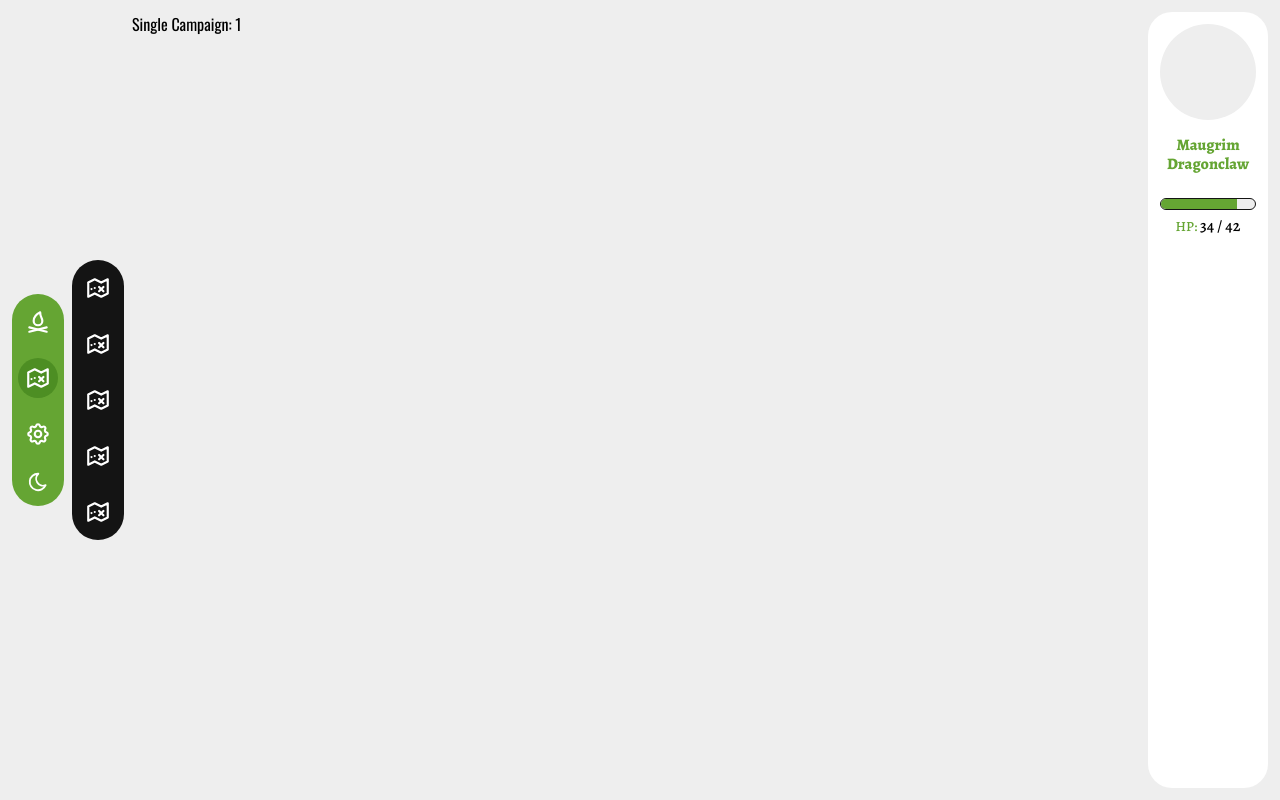
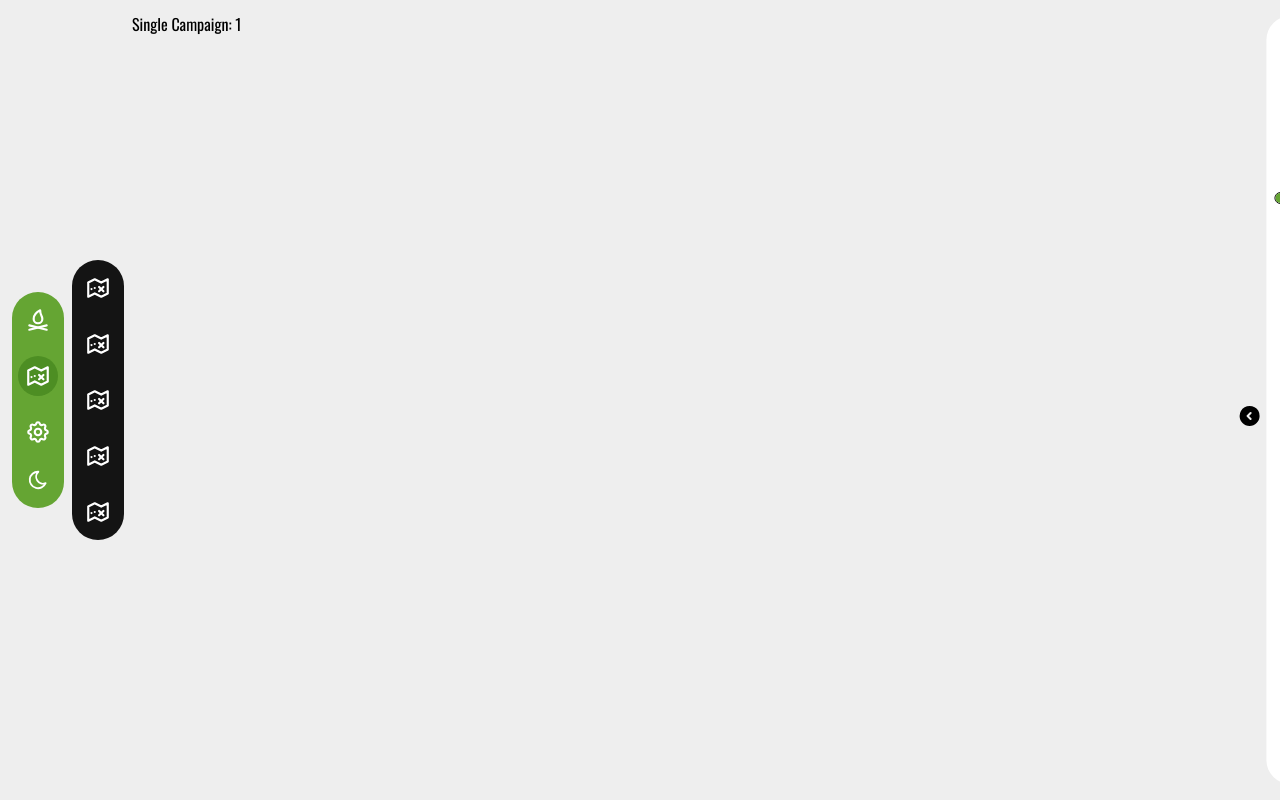
Before and after one commit to MadStoneDev/dungeon-central, a Next.js app: page /campaign/1 in a window 1280 px wide. Built offline with nearby package versions, Linux system fonts and the light colour scheme; a web font is replaced by a local one.

Commit message:
sidebar base done

```diff
--- a/src/app/(private)/campaign/[campaignId]/page.tsx
+++ b/src/app/(private)/campaign/[campaignId]/page.tsx
@@ -10,7 +10,21 @@ export default async function SingleCampaign({
   return (
     <div className={`flex h-full`}>
       <section className={`flex-1`}>Single Campaign: {campaignId}</section>
-      <CampaignSidebar />
+      <CampaignSidebar
+        hp={32}
+        hpMax={42}
+        ac={16}
+        prof={2}
+        init={10}
+        perc={10}
+        speed={30}
+        str={16}
+        dex={12}
+        con={10}
+        int={8}
+        cha={12}
+        wis={14}
+      />
     </div>
   );
 }
--- a/src/components/campaign-sidebar.tsx
+++ b/src/components/campaign-sidebar.tsx
@@ -1,14 +1,89 @@
-export default function CampaignSidebar() {
+"use client";
+
+import { useState } from "react";
+
+import {
+  BicepsFlexed,
+  Brain,
+  Footprints,
+  HeartPulse,
+  MessageCircleHeart,
+  Scale,
+} from "lucide-react";
+
+import {
+  IconCircleChevronLeft,
+  IconCircleChevronLeftFilled,
+  IconDiamondFilled,
+  IconEyeFilled,
+  IconShieldFilled,
+} from "@tabler/icons-react";
+
+interface Stats {
+  hp?: number;
+  hpMax?: number;
+  ac?: number;
+  prof?: number;
+  init?: number;
+  perc?: number;
+  speed?: number;
+  str?: number;
+  dex?: number;
+  con?: number;
+  int?: number;
+  wis?: number;
+  cha?: number;
+}
+
+export default function CampaignSidebar({
+  hp,
+  hpMax,
+  ac,
+  prof,
+  init,
+  perc,
+  speed,
+  str,
+  dex,
+  con,
+  int,
+  wis,
+  cha,
+}: Stats) {
+  // States
+  const [autohideBar, setAutohideBar] = useState(true);
+  const [hoverSidebar, setHoverSidebar] = useState(false);
+
   return (
     <section
-      className={`group p-3 flex flex-col gap-4 items-center bg-white dark:bg-neutral-800/50 rounded-3xl w-[120px] hover:w-[300px] h-full overflow-hidden transition-all duration-300 ease-in-out`}
+      className={`py-4 ${autohideBar ? (hoverSidebar ? "fixed top-0 bottom-0 right-0" : "fixed top-0 bottom-0 right-0 translate-x-[90%]") : "relative h-full"} transition-all duration-300 ease-in-out`}
     >
+      {/* Show Toggle*/}
+      <button
+        className={`absolute top-1/2 left-0 -translate-x-[110%] grid place-content-center w-7 h-8`}
+        onClick={() => setAutohideBar(!autohideBar)}
+      >
+        <IconCircleChevronLeftFilled
+          className={`${autohideBar ? "rotate-0" : "-rotate-180"} transition-all duration-300 ease-in-out`}
+        />
+      </button>
+
+      {/* Sidebar */}
+      <div
+        className={`relative h-full`}
+        onPointerEnter={() => setHoverSidebar(true)}
+        onPointerLeave={() => setHoverSidebar(false)}
+      >
+        <aside
+          className={`p-2 ${autohideBar && "mr-4"} flex flex-col gap-4 items-center h-full bg-white dark:bg-neutral-700/75 rounded-3xl w-[120px] ${hoverSidebar && "w-[300px]"} transition-all duration-300 ease-in-out`}
+        >
+          {/* Avatar */}
           <article
-        className={`w-full max-w-[120px] aspect-square rounded-full bg-tabletop-off-white dark:bg-tabletop-black overflow-hidden`}
+            className={`w-full max-w-[90px] aspect-square border-[5px] border-tabletop-off-white rounded-full bg-tabletop-off-white dark:bg-tabletop-black overflow-hidden`}
           ></article>
 
           <article
-        className={`font-serif font-extrabold text-tabletop-green text-center`}
+            className={`w-full font-serif font-extrabold text-tabletop-green text-center overflow-hidden`}
             style={{
               lineHeight: "1.2",
             }}
@@ -23,16 +98,145 @@ export default function CampaignSidebar() {
               <div
                 className={`absolute top-0 left-0 bottom-0 bg-tabletop-green transition-all duration-300 ease-in-out`}
                 style={{
-              width: `${(34 * 100) / 42}%`,
+                  width: hp && hpMax && `${(hp * 100) / hpMax}%`,
                 }}
               ></div>
             </section>
 
-        <section className={`font-serif font-medium`}>
-          <span className={`text-sm text-tabletop-green`}>HP: </span>
-          <span>34</span> / 42
+            {hp && hpMax && (
+              <section
+                className={`flex items-center gap-2 font-serif font-medium`}
+              >
+                <span className={`text-sm text-tabletop-green`}>HP:</span>
+                <p>
+                  <span>{hp}</span> / {hpMax}
+                </p>
+              </section>
+            )}
+          </article>
+
+          {/* Main Stats */}
+          <article
+            className={`mt-4 grid grid-cols-3 w-full max-w-[200px] font-serif text-xl font-bold transition-all duration-300 ease-in-out`}
+          >
+            {/* Armor Class */}
+            <section
+              className={`flex flex-col items-center gap-0 w-full`}
+              title={`Armor Class`}
+            >
+              <IconShieldFilled size={25} />
+              <span>{ac}</span>
+            </section>
+
+            {/* Proficiency Bonus */}
+            <section
+              className={`flex flex-col items-center gap-0 w-full`}
+              title={`Initiative`}
+            >
+              <IconDiamondFilled size={26} />
+              <span>{prof}</span>
+            </section>
+
+            {/* Passive Perception */}
+            <section
+              className={`flex flex-col items-center gap-0 w-full`}
+              title={`Passive Perception`}
+            >
+              <IconEyeFilled size={26} />
+              {perc}
             </section>
           </article>
+
+          {/* Stats */}
+          <article
+            className={`mt-4 grid ${hoverSidebar ? "grid-cols-6" : "grid-cols-2"} gap-y-4 w-full font-serif text-xl font-bold transition-all duration-300 ease-in-out`}
+          >
+            {/* Strength */}
+            <section
+              className={`flex flex-col items-center gap-0 w-full`}
+              title={`Strength`}
+            >
+              <BicepsFlexed />
+              {str && (
+                <span>
+                  {str > 11 && `+`}
+                  {Math.floor((str - 10) / 2)}
+                </span>
+              )}
+            </section>
+
+            {/* Dexterity */}
+            <section
+              className={`flex flex-col items-center gap-0 w-full`}
+              title={`Dexterity`}
+            >
+              <Footprints />
+              {dex && (
+                <span>
+                  {dex > 11 && `+`}
+                  {Math.floor((dex - 10) / 2)}
+                </span>
+              )}
+            </section>
+
+            {/* Constitution */}
+            <section
+              className={`flex flex-col items-center gap-0 w-full`}
+              title={`Constitution`}
+            >
+              <HeartPulse />
+              {con && (
+                <span>
+                  {con > 11 && `+`}
+                  {Math.floor((con - 10) / 2)}
+                </span>
+              )}
+            </section>
+
+            {/*  Intelligence */}
+            <section
+              className={`flex flex-col items-center gap-0 w-full`}
+              title={`Intelligence`}
+            >
+              <Brain />
+              {int && (
+                <span>
+                  {int > 11 && `+`}
+                  {Math.floor((int - 10) / 2)}
+                </span>
+              )}
+            </section>
+
+            {/* Wisdom */}
+            <section
+              className={`flex flex-col items-center gap-0 w-full`}
+              title={`Wisdom`}
+            >
+              <Scale />
+              {wis && (
+                <span>
+                  {wis > 11 && `+`}
+                  {Math.floor((wis - 10) / 2)}
+                </span>
+              )}
+            </section>
+
+            {/* Charisma */}
+            <section
+              className={`flex flex-col items-center gap-0 w-full`}
+              title={`Charisma`}
+            >
+              <MessageCircleHeart />
+              {cha && (
+                <span>
+                  {cha > 11 && `+`}
+                  {Math.floor((cha - 10) / 2)}
+                </span>
+              )}
+            </section>
+          </article>
+        </aside>
+      </div>
     </section>
   );
 }
--- a/src/components/main-navigation.tsx
+++ b/src/components/main-navigation.tsx
@@ -32,7 +32,7 @@ export default function MainNavigation() {
       className={`flex flex-row items-center gap-2 ${showCampaigns ? "md:w-[120px]" : "md:w-[60px]"} transition-all duration-300 ease-in-out`}
     >
       <section
-        className={`px-1.5 py-2 flex flex-row md:flex-col items-center gap-4 bg-tabletop-green rounded-full text-white transition-all duration-300 ease-in-out z-50`}
+        className={`px-1.5 py-2 flex flex-row md:flex-col items-center gap-4 h-14 md:h-auto bg-tabletop-green rounded-full text-white transition-all duration-300 ease-in-out z-50`}
       >
         <Link
           href={`/campfire`}
@@ -66,7 +66,7 @@ export default function MainNavigation() {
 
         <button
           type="button"
-          className={`-mt-1 grid place-content-center min-w-8 min-h-8 rounded-full transition-all duration-300 ease-in-out`}
+          className={`-mt-2 grid place-content-center min-w-10 min-h-10 rounded-full transition-all duration-300 ease-in-out`}
           onClick={() =>
             setTheme((theme) => (theme === "dark" ? "light" : "dark"))
           }
```
Lines whose indentation alone changed are shown as unchanged.
